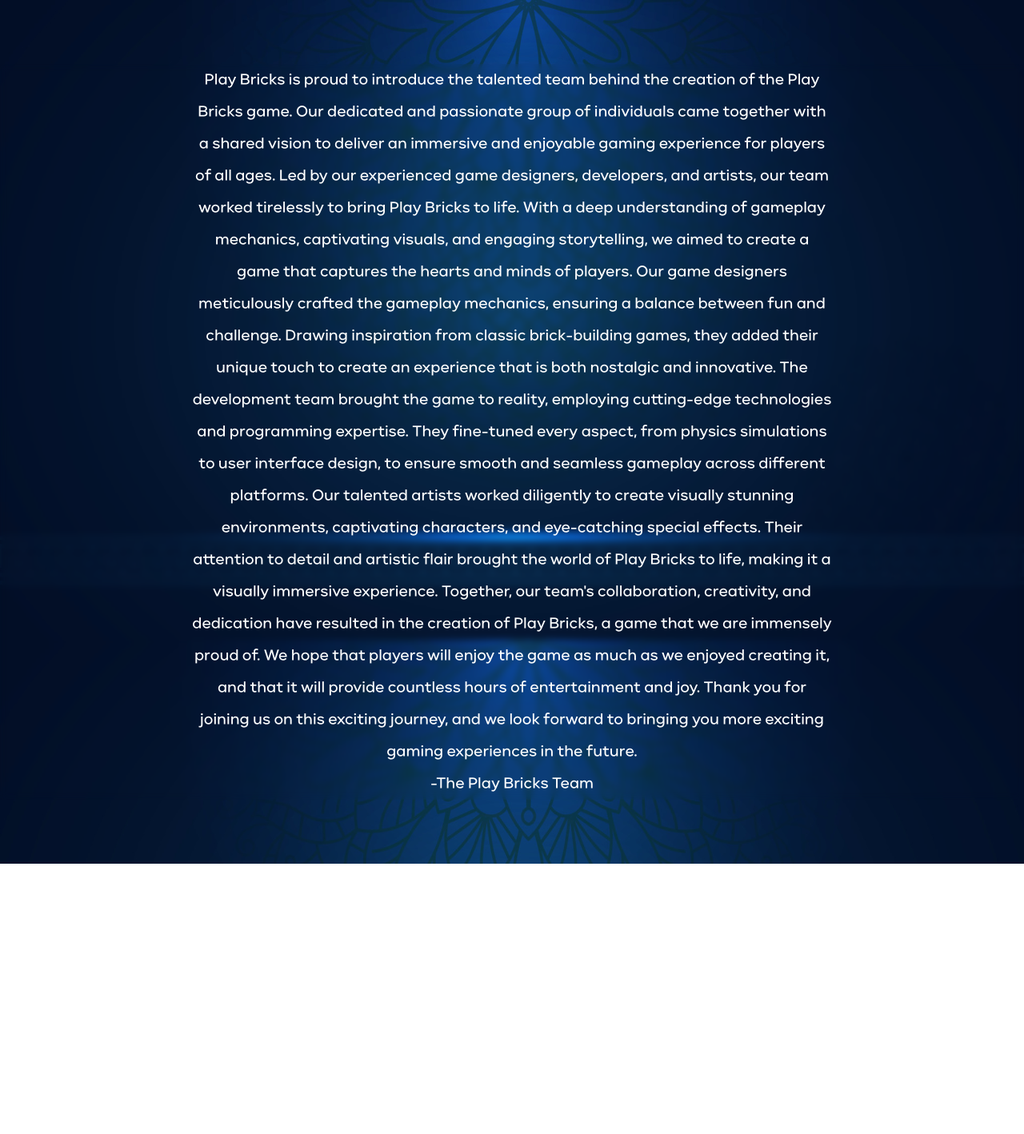
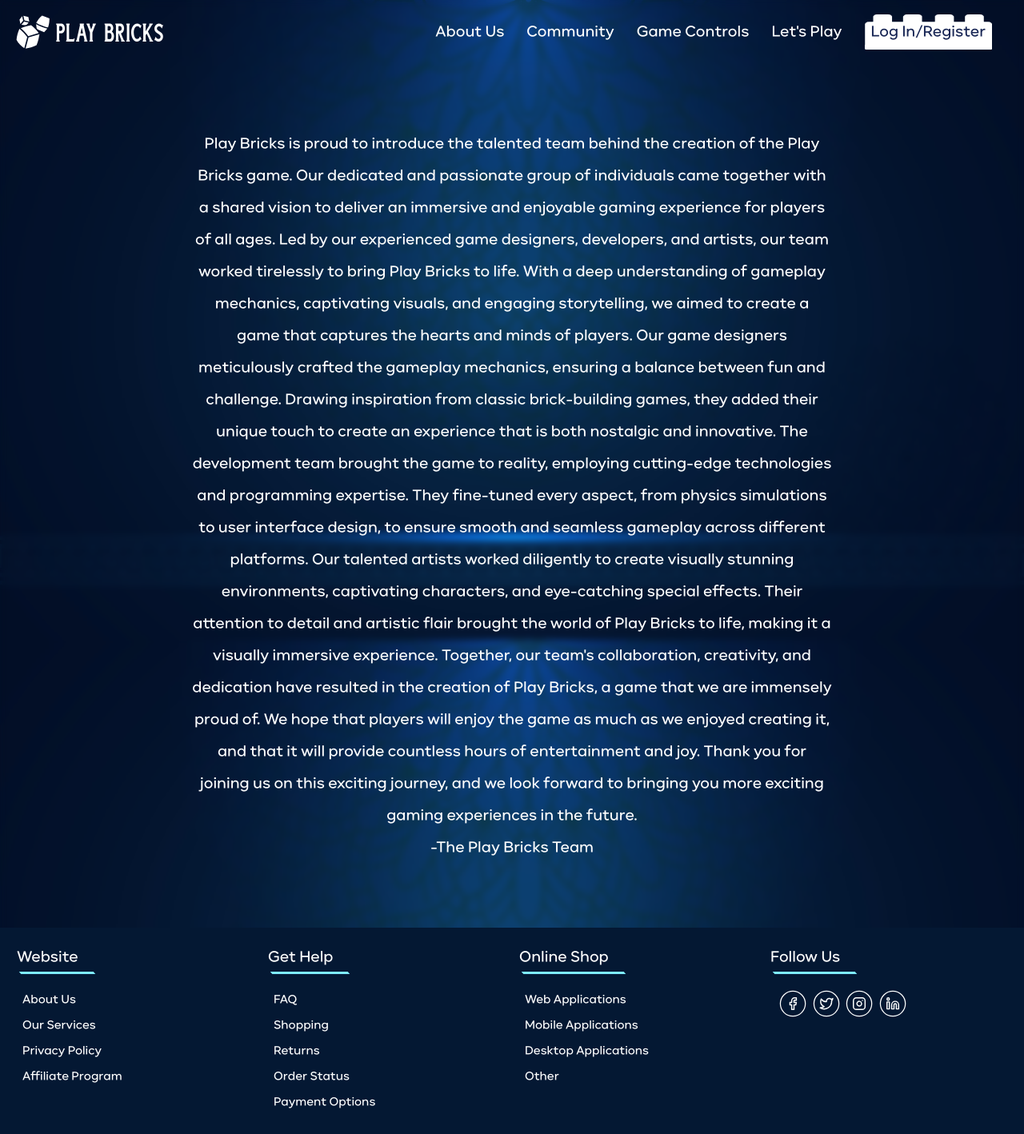
Before and after one commit to RadwanWalid/play-bricks-frontend, a Next.js app: page /AboutUs in a window 1280 px wide. Shown: the whole page at 80% size. Before the commit the page ends 1080 px from the top, so only its background shows below. Built offline with nearby package versions, Linux system fonts and the light colour scheme; what tailwindcss-animation-delay would draw is missing.

Commit message:
Update layout.tsx

```diff
--- a/app/layout.tsx
+++ b/app/layout.tsx
@@ -8,6 +8,7 @@ import Navbar from '../components/shared/Navbar/Navbar';
 import Footer from '../components/shared/Footer/Footer';
 import AuthContext, { AuthProvider } from '../context/AuthContext';
 import { useContext } from 'react';
+import { usePathname } from 'next/navigation';
 
 const inter = Inter({ subsets: ['latin'] })
 
@@ -19,9 +20,9 @@ export default function RootLayout({ children }: { children: React.ReactNode })
     <html lang="en">
       <body className={inter.className}>
         <AuthProvider>
-          {!hideNavbarFooter && <Navbar />}
+          {usePathname() != '/Login' && <Navbar />}
             {children}
-          {!hideNavbarFooter && <Footer />}
+          {usePathname() != '/Login' && <Footer />}
         </AuthProvider>
       </body>
     </html>
```
